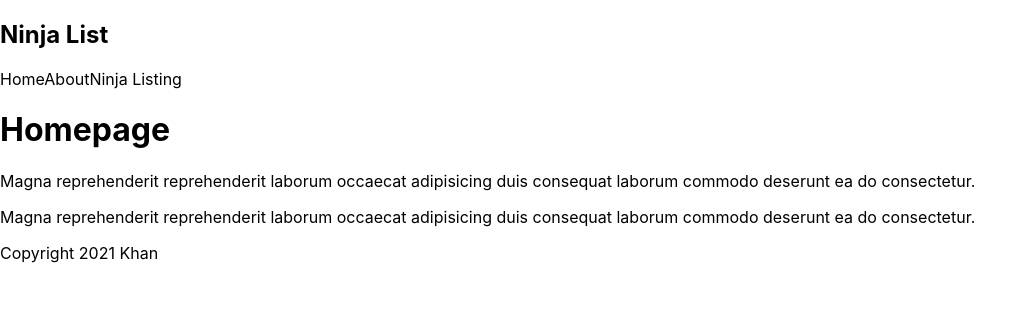
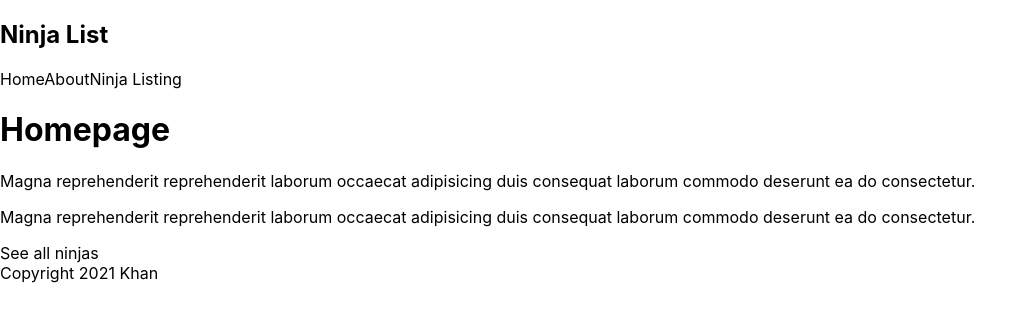
Before and after one commit to HassanKhan123/Next.js-basics, a Next.js app: page / in a window 1280 px wide. Shown: the top 322 px of the page, without its empty margins (0-1036 px from the left). Built offline with nearby package versions, Linux system fonts and the light colour scheme.

Commit message:
linking between pages added

```diff
--- a/components/Navbar.js
+++ b/components/Navbar.js
@@ -1,4 +1,5 @@
 import React from 'react';
+import Link from 'next/link';
 
 function Navbar() {
   return (
@@ -6,9 +7,15 @@ function Navbar() {
       <div className='logo'>
         <h1>Ninja List</h1>
       </div>
-      <a>Home</a>
-      <a>About</a>
-      <a>Ninja Listing</a>
+      <Link href='/'>
+        <a>Home</a>
+      </Link>
+      <Link href='/about'>
+        <a>About</a>
+      </Link>
+      <Link href='/ninjas'>
+        <a>Ninja Listing</a>
+      </Link>
     </nav>
   );
 }
--- a/pages/index.js
+++ b/pages/index.js
@@ -1,4 +1,5 @@
 import Head from 'next/head';
+import Link from 'next/link';
 
 import Navbar from '../components/Navbar';
 import Footer from '../components/Footer';
@@ -17,6 +18,10 @@ export default function Home() {
         Magna reprehenderit reprehenderit laborum occaecat adipisicing duis
         consequat laborum commodo deserunt ea do consectetur.
       </p>
+
+      <Link href='/ninjas'>
+        <a>See all ninjas</a>
+      </Link>
       <Footer />
     </div>
   );
```
